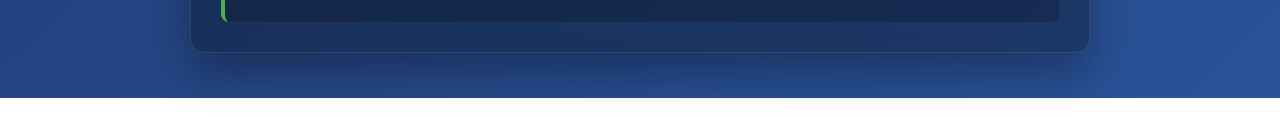
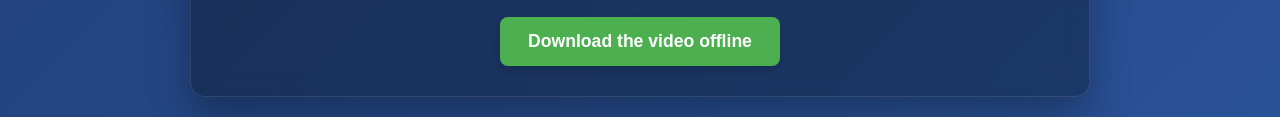
Before and after one commit to Joshua-Ean-Valera/Dance, a plain HTML site: page index.html in a window 1280 px wide. Shown: the part 702-819 px from the top of the page. Drawn offline with Linux system fonts and the light colour scheme.

Commit message:
download link

```diff
--- a/index.html
+++ b/index.html
@@ -18,6 +18,11 @@
             <div class="video-info">
                 <p>Amo po adi a choreo ta sa bayle hehe</p>
             </div>
+            <div class="download-btn-container">
+                <a href="https://drive.google.com/uc?export=download&id=1P7tzkyJYoGaoB_gs-rOcqL6_GHvBXqqI" class="download-btn" download>
+                    Download the video offline
+                </a>
+            </div>
         </div>
     </div>
     <script>
--- a/style.css
+++ b/style.css
@@ -86,6 +86,30 @@ video::-webkit-media-controls-pause-button {
     border-left: 4px solid #4CAF50;
 }
 
+/* Download button styles */
+.download-btn-container {
+    text-align: center;
+    margin-top: 20px;
+}
+
+.download-btn {
+    display: inline-block;
+    background: #4CAF50;
+    color: #fff;
+    padding: 14px 28px;
+    border-radius: 8px;
+    text-decoration: none;
+    font-size: 1.1rem;
+    font-weight: bold;
+    box-shadow: 0 4px 12px rgba(0,0,0,0.2);
+    transition: background 0.2s, transform 0.2s;
+}
+
+.download-btn:hover {
+    background: #388e3c;
+    transform: translateY(-2px) scale(1.03);
+}
+
 /* Responsive design */
 @media (max-width: 768px) {
     .video-container {
```
